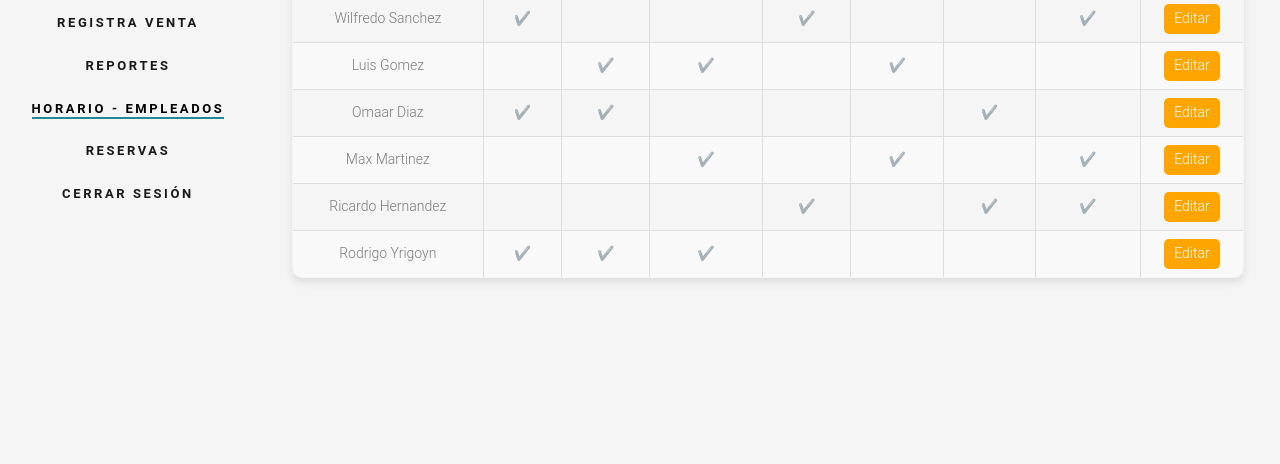
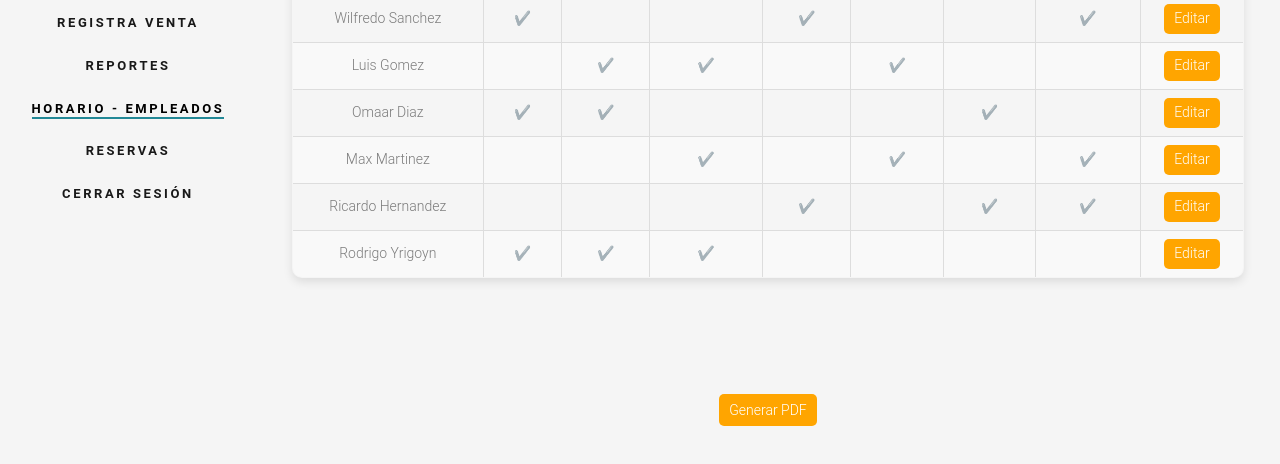
Before and after one commit to MisterChopp/MisterChopp.github.io, a plain HTML site: page horarios.html in a window 1280 px wide. Shown: the part 256-720 px from the top of the page. Drawn offline with nearby package versions, Linux system fonts and the light colour scheme.

Commit message:
Add files via upload

```diff
--- a/horarios.html
+++ b/horarios.html
@@ -92,6 +92,13 @@
                 </table>
             </div>
 
+
+                <!-- Botón para generar el PDF -->
+            <div style="text-align: center; margin-top: 20px;">
+                <button onclick="generarPDF(empleados)" style="margin-top: 20px;">Generar PDF</button>
+            </div>
+
+
             <!-- Modal para editar días de trabajo -->
             <div id="modalEditarHorario" style="display:none; position: fixed; top: 50%; left: 50%; transform: translate(-50%, -50%); background: white; padding: 20px; box-shadow: 0px 4px 10px rgba(0, 0, 0, 0.1); border-radius: 8px; z-index: 1000;">
                 <h3>Editar Días de Trabajo</h3>
@@ -102,6 +109,9 @@
                 <button onclick="guardarCambios()">Guardar</button>
                 <button onclick="cerrarModal()">Cancelar</button>
             </div>
+        </div>
+
+
 
     <!-- Scripts -->
     <script src="js/jquery.min.js"></script>
@@ -179,7 +189,6 @@
                 .filter(checkbox => checkbox.checked)
                 .map(checkbox => checkbox.value);
             empleados[empleadoSeleccionado.index].dias = diasSeleccionados;
-            generarPDF(empleados);
             cerrarModal();
             generarHorario();
         };
```
